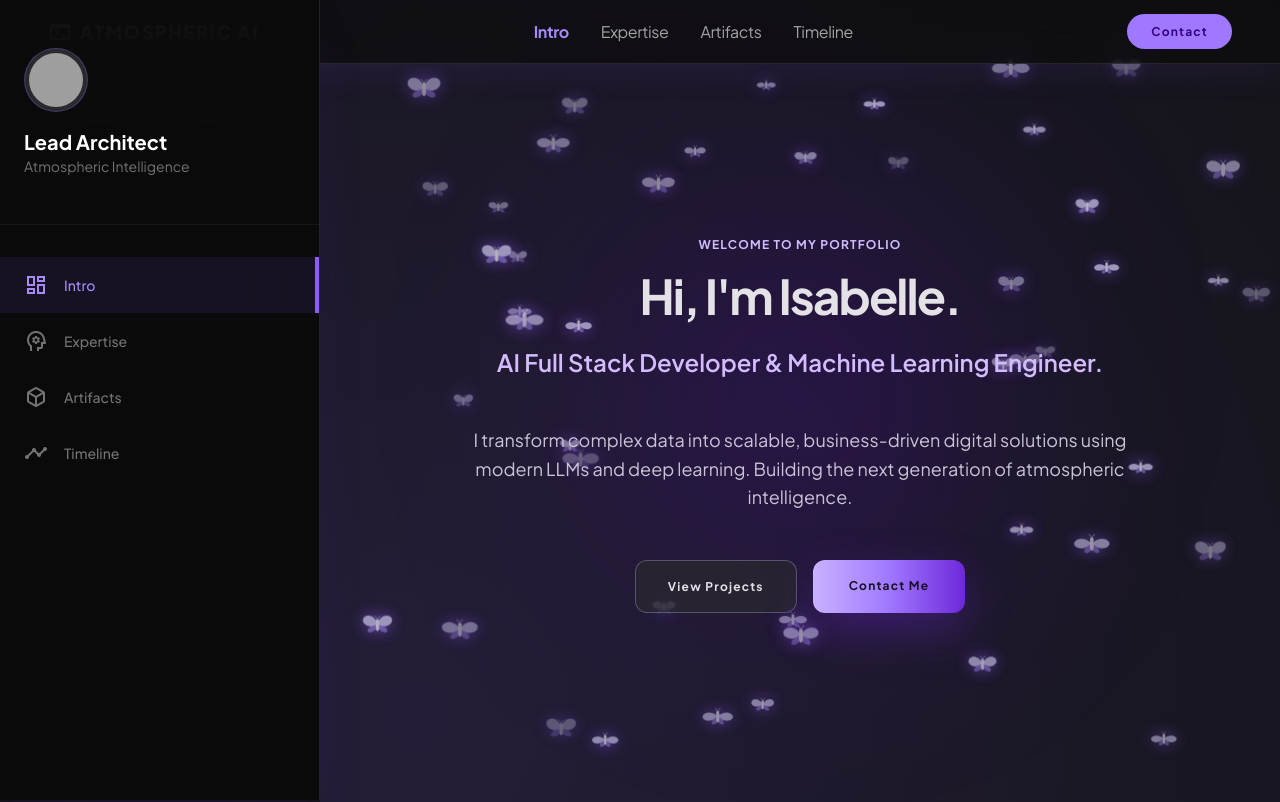
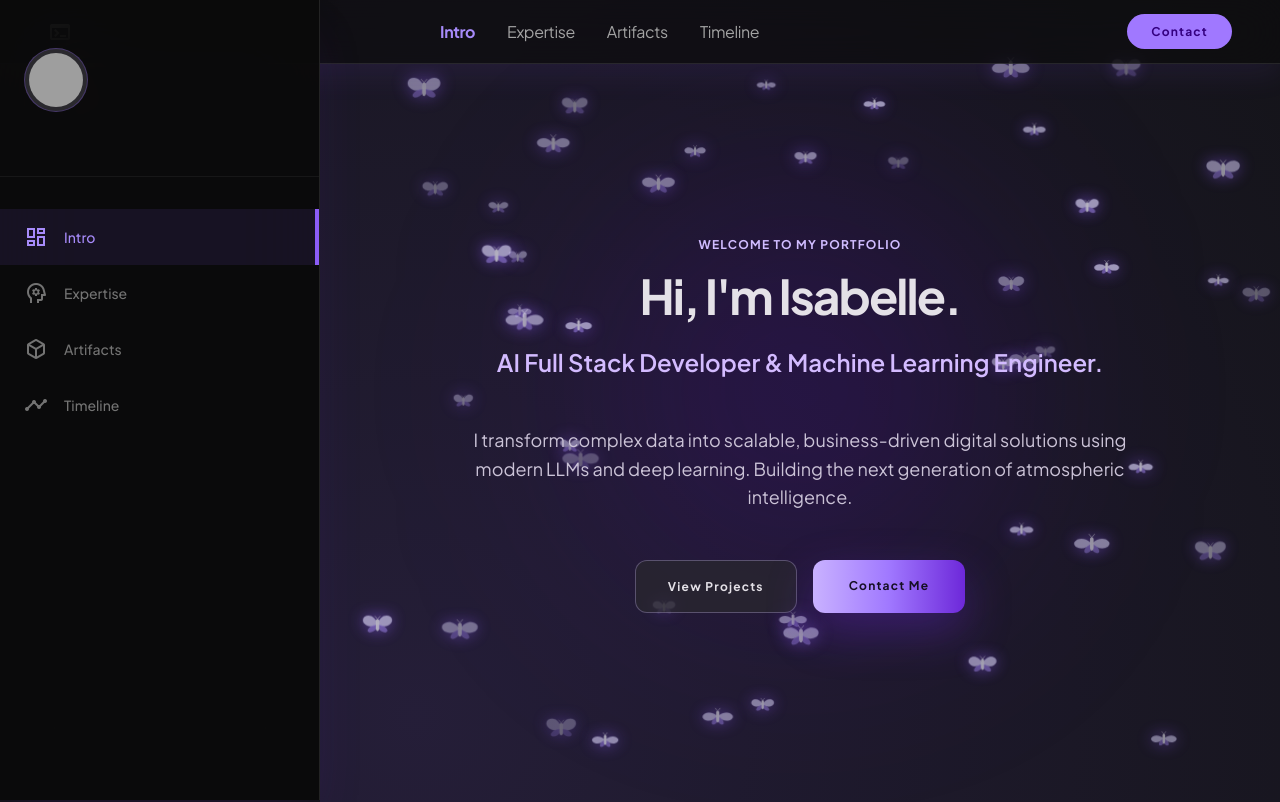
Before and after one commit to isabelledey/portfolio-website, a React (Vite) app: page / in a window 1280 px wide. Shown: the top 802 px of the page. Built offline with nearby package versions, Linux system fonts and the light colour scheme; no server answers; grey boxes are pictures that could not be loaded.

Commit message:
navbar changes

```diff
--- a/src/data/siteContent.js
+++ b/src/data/siteContent.js
@@ -1,7 +1,7 @@
 export const siteContent = {
-  brandName: "ATMOSPHERIC AI",
+ /** brandName: "Isabelle Deychev",
   leadTitle: "Lead Architect",
-  leadSubtitle: "Atmospheric Intelligence",
+  leadSubtitle: "Atmospheric Intelligence", **/
   introBadge: "WELCOME TO MY PORTFOLIO",
   heroTitle: "Hi, I'm Isabelle.",
   heroSubtitle: "AI Full Stack Developer & Machine Learning Engineer.",
```
